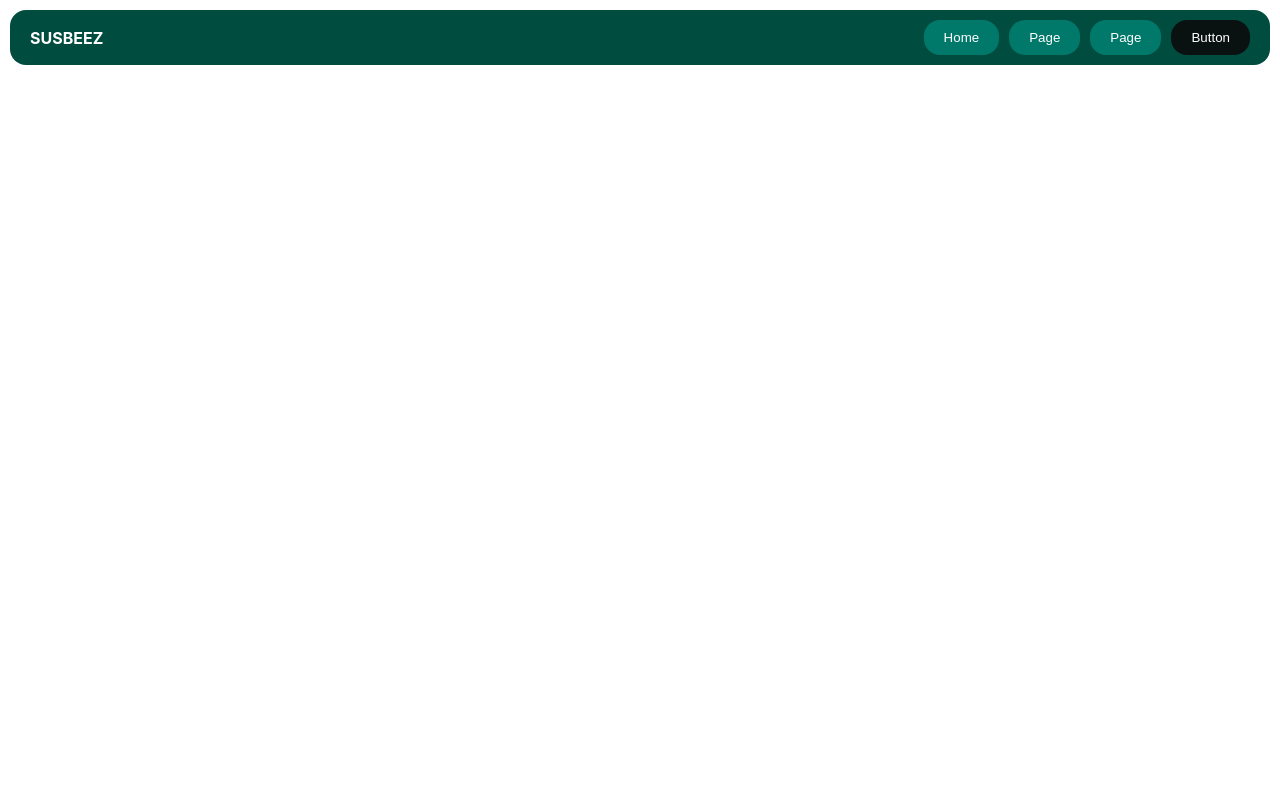
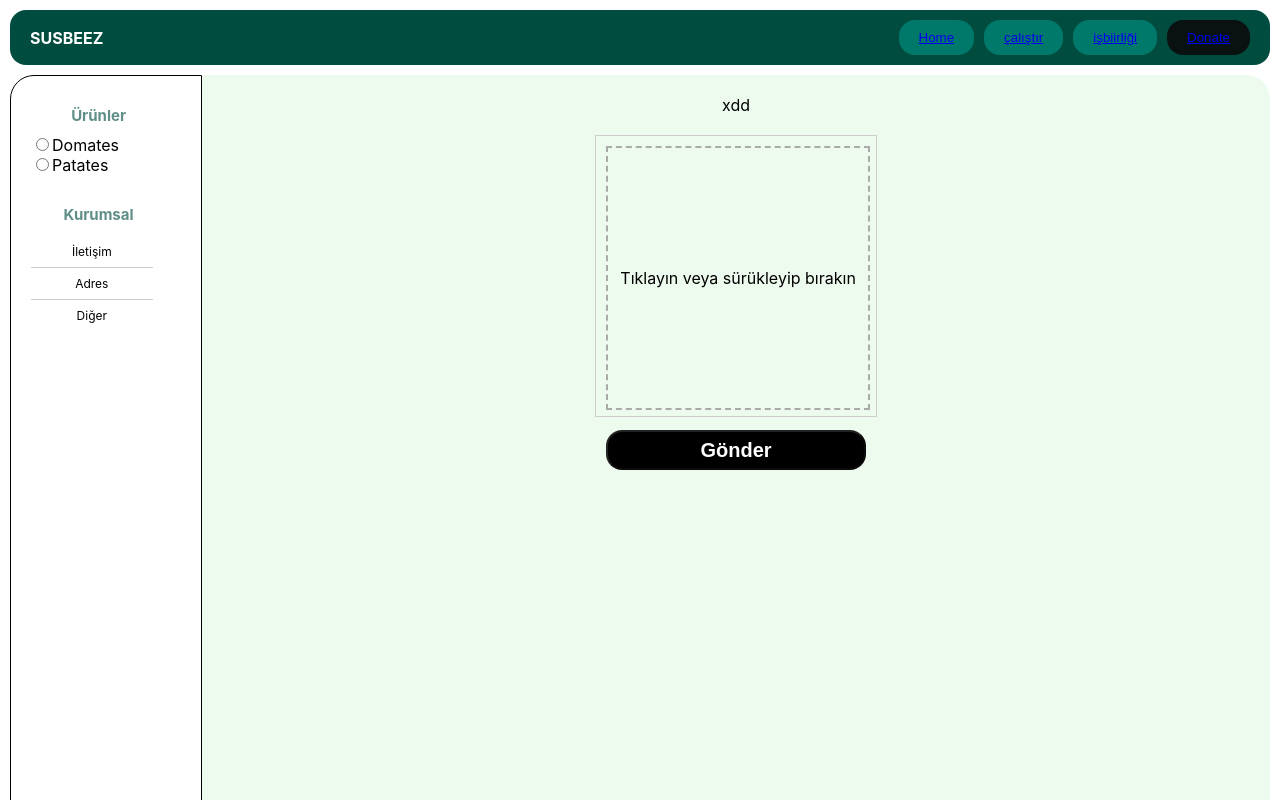
Before and after one commit to emyrkrkmz/izq_hackathon, a React (Create React App) app in the folder my-react-app/: page /tasks in a window 1280 px wide. Built offline with nearby package versions, Linux system fonts and the light colour scheme.

Commit message:
backend bağlandı

```diff
--- a/my-react-app/package.json
+++ b/my-react-app/package.json
@@ -6,6 +6,7 @@
     "@testing-library/jest-dom": "^5.17.0",
     "@testing-library/react": "^13.4.0",
     "@testing-library/user-event": "^13.5.0",
+    "axios": "^1.6.8",
     "react": "^18.3.1",
     "react-dom": "^18.3.1",
     "react-router-dom": "^6.23.1",
--- /dev/null
+++ b/my-react-app/src/components/demo.jsx
@@ -0,0 +1,16 @@
+import React, { Component } from 'react'
+import './temel/temel.css'
+class Demo extends Component {
+  render () {
+   return(
+      <div className='temel_demo'>
+         <div className='başlik'>
+            ISTANBUL TECNHİNİCAL UNİVERSTİY SUSBEEZ
+         </div>
+
+      </div>
+   )
+  };
+}
+
+export default Demo;
--- a/my-react-app/src/components/input_image.jsx
+++ b/my-react-app/src/components/input_image.jsx
@@ -1,9 +1,14 @@
-import React, { useState, useRef } from 'react';
+import React, { useState, useRef, useContext } from 'react';
+import { GlobalContext } from '../context/GlobalState';
+import axios from 'axios';
 
 function ImageDropAndUpload() {
     const [imageFile, setImageFile] = useState(null);
     const [preview, setPreview] = useState('');
     const fileInputRef = useRef(null);
+
+    const {selected} = useContext(GlobalContext);
+
 
     const onDragOver = (event) => {
         event.preventDefault(); // Varsayılan davranışı önle
@@ -41,22 +46,41 @@ function ImageDropAndUpload() {
             return;
         }
 
-        const formData = new FormData();
-        formData.append('image', imageFile);
+        let formData = new FormData();
+        formData.append('file', imageFile);
 
+        if (selected === "domates"){
             try {
-            const response = await fetch('https://your-backend-url.com/upload', {
-                method: 'POST',
-                body: formData,
-            });
-            const result = await response.json();
+                const result = await axios.post("http://127.0.0.1:8000/predict/tomato", formData);
                 console.log('Sunucu yanıtı:', result);
                 alert('Resim başarıyla yüklendi.');
             } catch (error) {
                 console.error('Yükleme hatası:', error);
                 alert('Resim yüklenirken bir hata oluştu.');
             }
+        }
+        else {
+            try {
+                const result = await axios.post("http://127.0.0.1:8000/predict/patato", formData);
+                console.log('Sunucu yanıtı:', result);
+                alert('Resim başarıyla yüklendi.');
+            } catch (error) {
+                console.error('Yükleme hatası:', error);
+                alert('Resim yüklenirken bir hata oluştu.');
+            }
+        }
+
+
+
+
     };
+
+
+    const t = (selected === "domates" || selected === "patates")
+
+    //Axios funcs
+
+
 
     return (
         <div style={{ width: '260px', height: '260px', padding: '10px', border: '1px solid #ccc',marginTop:'20px' }}>
@@ -86,7 +110,9 @@ function ImageDropAndUpload() {
                 onChange={onFileChange}
                 style={{ display: 'none' }}
             />
-            <button onClick={handleSubmit} style={{
+            <button onClick={handleSubmit}
+            disabled={!t}
+            style={{
             marginTop: '20px',
             width: '100%' ,
             backgroundColor:'black',
@@ -96,6 +122,8 @@ function ImageDropAndUpload() {
             fontSize:'20px',
             fontWeight:'bold'
 
+
+
             }}>
                 Gönder
             </button>
--- a/my-react-app/src/components/navbar/navbar.jsx
+++ b/my-react-app/src/components/navbar/navbar.jsx
@@ -1,15 +1,17 @@
 import React from 'react';
 import './navbar.css'; // Navbar özel CSS
+import {Link} from 'react-router-dom';
+
 
 function Navbar() {
   return (
     <header className="navbar">
       <div className="logo">SUSBEEZ</div>
       <div className="menu">
-        <button className="menu-item">Home</button>
-        <button className="menu-item">Page</button>
-        <button className="menu-item">Page</button>
-        <button className="menu-item special">Button</button>
+        <button className="menu-item active"><Link to='/'>Home</Link></button>
+        <button className="menu-item"><Link to='/tasks'>çalıştır</Link></button>
+        <button className="menu-item"><Link to='/isbirligi'>işbiirliği</Link></button>
+        <button className="menu-item special"><Link to='/'>Donate</Link></button>
       </div>
     </header>
   );
--- a/my-react-app/src/components/results.jsx
+++ b/my-react-app/src/components/results.jsx
@@ -1,11 +1,11 @@
 import React, { Component } from 'react'
-
+import './temel/temel.css'
 
 class Results extends Component {
   render () {
    return(
-      <div className='temel'>
-         <div className='başlik'>
+      <div className='temel_result'>
+         <div className=''>
             xdd
          </div>
 
--- a/my-react-app/src/components/side_bar/side_bar.jsx
+++ b/my-react-app/src/components/side_bar/side_bar.jsx
@@ -1,18 +1,25 @@
-import React from 'react';
+import React, {useContext} from 'react';
 import './side_bar.css';
+import { GlobalContext } from '../../context/GlobalState';
+function Sidebar() {
 
-function Sidebar() {
+  const {selected, setSelected} = useContext(GlobalContext);
+
+
   return (
+
             <div className="sidebar">
               <div className="section">
                 <h2>Ürünler</h2>
-        <form action="">
-          <input type='radio' id='domates' name='xd'></input>
+                  <input type='radio' id='domates' name='xd' value="domates" onChange={() => {
+                    setSelected("domates");
+                  }}></input>
                   <label htmlFor="domates">Domates</label>
                   <br></br>
-          <input type='radio' id='patates' name='xd'></input>
+                  <input type='radio' id='patates' name='xd' value="patates" onChange={() => {
+                    setSelected("patates");
+                  }}></input>
                   <label htmlFor="patates">Patates</label>
-        </form>
               </div>
               <div className="section">
                 <h2>Kurumsal</h2>
@@ -23,7 +30,7 @@ function Sidebar() {
                 </ul>
               </div>
             </div>
-  );
+          )
 }
 
 export default Sidebar;
--- a/my-react-app/src/components/temel/temel.css
+++ b/my-react-app/src/components/temel/temel.css
@@ -1,4 +1,25 @@
 .temel {
+   max-height: 100%;
+   background-color: #edfaee;
+   padding: 20px;
+   border-top-right-radius: 1.5rem;
+   flex-grow: 12 ;
+   display: flex;
+   flex-direction: column;
+   align-items: center;
+}
+.temel_demo{
+   max-height: 100%;
+   background-color: #edfaee;
+   padding: 20px;
+   border-top-right-radius: 1.5rem;
+   flex-grow: 12 ;
+   display: flex;
+   flex-direction: column;
+   align-items: center;
+}
+
+.temel_results{
    max-height: 100%;
    background-color: #edfaee;
    padding: 20px;
--- /dev/null
+++ b/my-react-app/src/context/GlobalState.js
@@ -0,0 +1,23 @@
+import { createContext, useState } from "react";
+
+export const GlobalContext = createContext();;
+
+export const GlobalProvider = (props) => {
+
+	const [selected, setSelected] = useState(" ");
+	const [result, setResult] = useState(" ");
+
+	return (
+		<GlobalContext.Provider
+			value={{
+				 selected: selected,
+				 setSelected: setSelected,
+				 result:result,
+				 setResult:setResult
+				 }}>
+			{props.children}
+
+
+		</GlobalContext.Provider>
+	);
+ }
--- a/my-react-app/src/index.js
+++ b/my-react-app/src/index.js
@@ -4,11 +4,15 @@ import './index.css';
 import App from './App';
 import reportWebVitals from './reportWebVitals';
 
+import { GlobalProvider } from './context/GlobalState';
+
 const root = ReactDOM.createRoot(document.getElementById('root'));
 root.render(
-  <React.StrictMode>
-    <App />
-  </React.StrictMode>
+  <GlobalProvider>
+    <React.StrictMode>
+      <App />
+    </React.StrictMode>
+  </GlobalProvider>
 );
 
 // If you want to start measuring performance in your app, pass a function
--- a/my-react-app/src/views/main.jsx
+++ b/my-react-app/src/views/main.jsx
@@ -5,7 +5,7 @@ import './main.css';
 import Temel from '../components/temel/temel.jsx';
 import { BrowserRouter as Router, Route, Routes } from 'react-router-dom';
 import Results from '../components/results.jsx';
-
+import Demo from '../components/demo.jsx';
 
 function Main() {
   return (
@@ -13,18 +13,24 @@ function Main() {
         <Navbar/>
         <div className="main_body">
           <Routes>
-            <Route path='/' element={
+            <Route path='/tasks' element={
               <>
                 <Sidebar />
                 <Temel />
               </>
             } />
           </Routes>
-
+          <Routes>
+            <Route exact path='/' element={
+              <>
+                <Demo/>
+              </>
+            } />
+          </Routes>
           <Routes>
             <Route path='/results' element={
               <>
-                <Results />
+                <Results/>
               </>
             } />
           </Routes>
```
Also changed, not shown: 1 other file (tests, documents, lock files or other folders). Lines whose indentation alone changed are shown as unchanged.
